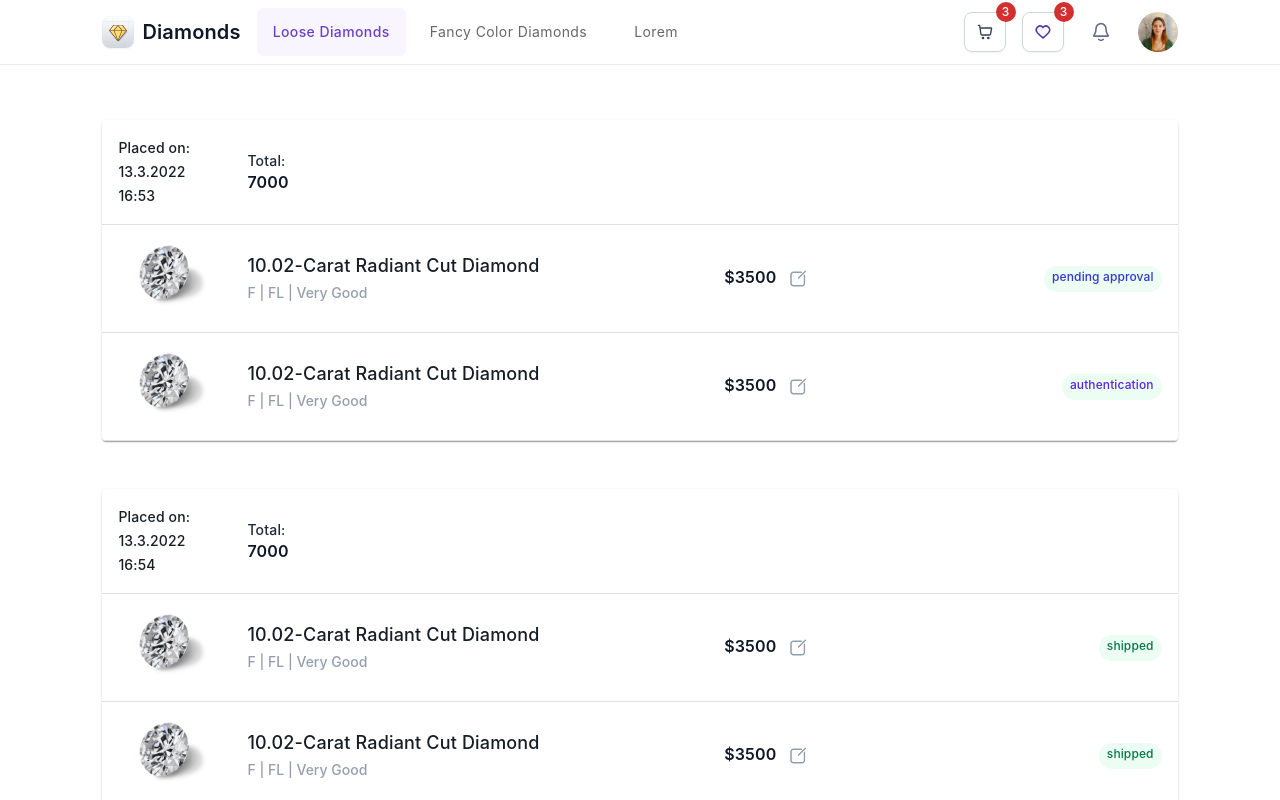
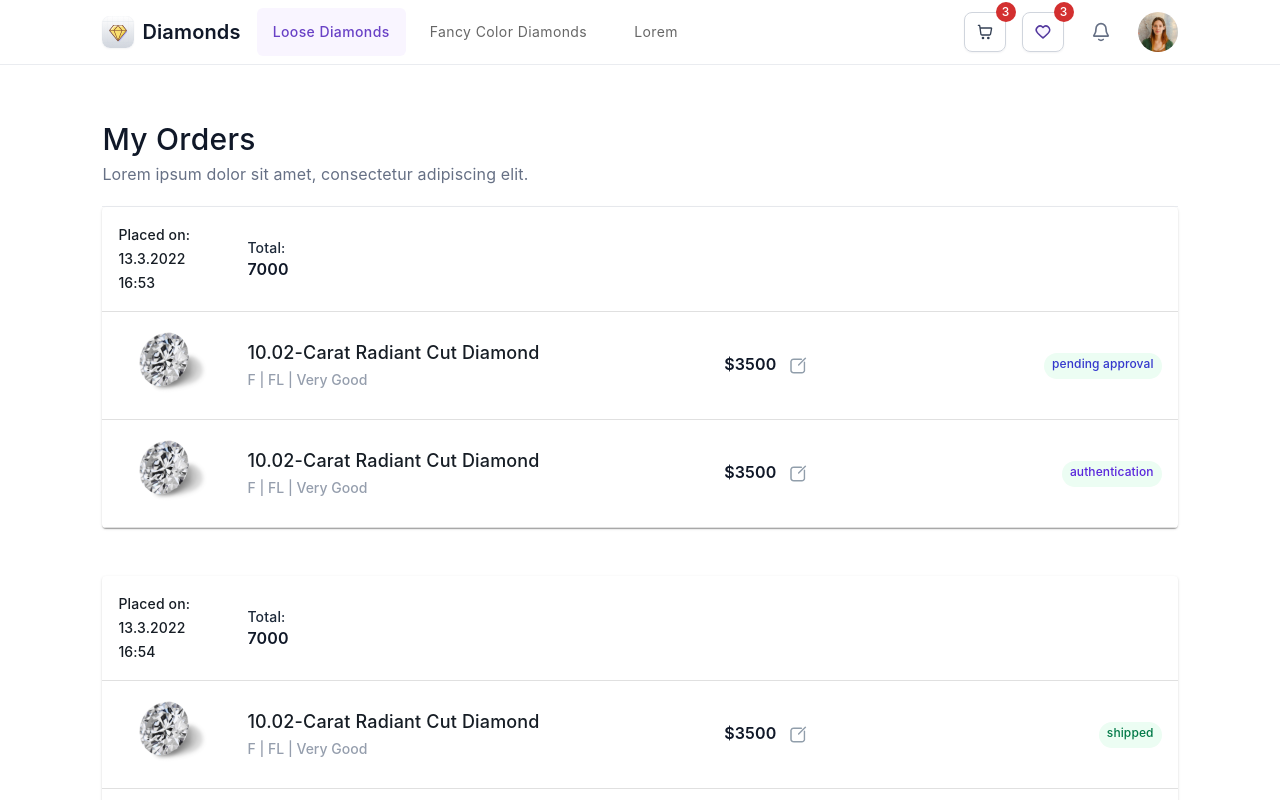
Before and after one commit to binyaalex/diamonds, a React (Create React App) app: page /myorders in a window 1280 px wide. Shown: the top 800 px of the page. Built offline with nearby package versions, Linux system fonts and the light colour scheme.

Commit message:
finished my order page

```diff
--- a/src/App.module.scss
+++ b/src/App.module.scss
@@ -11,6 +11,16 @@
   font-size: 30px !important;
   line-height: 38px !important;
   color: #101828;
+}
+
+.description {
+  font-weight: 400 !important;
+  font-size: 16px !important;
+  line-height: 24px !important;
+  color: #667085;
+  padding: 4px 0 20px;
+  border-bottom: 1px solid #EAECF0;
+  margin-bottom: 32px;
 }
 
 //filter
--- a/src/components/myOrders/MyOrders.js
+++ b/src/components/myOrders/MyOrders.js
@@ -1,3 +1,4 @@
+import MainTitle from '../repeat/MainTitle';
 import styles from './MyOrders.module.scss';
 
 import MyOrdersList from './MyOrdersList';
@@ -32,6 +33,10 @@ const ordersArr = [
 const MyOrders = () => {
     return (
         <>
+            <MainTitle
+                text='My Orders'
+                description='Lorem ipsum dolor sit amet, consectetur adipiscing elit.'
+            />
             <MyOrdersList orders={ordersArr} />
         </>
     )
--- /dev/null
+++ b/src/components/repeat/MainTitle.js
@@ -0,0 +1,20 @@
+import styles from '../../App.module.scss';
+import Typography from '@mui/material/Typography';
+
+const MainTitle = ({text, description}) => {
+
+    return (
+        <>
+            <Typography className={styles.mainTitle}>
+                {text}
+            </Typography>
+            {description?
+                <Typography className={styles.description}>
+                    {description}
+                </Typography>
+            : ""}
+        </>
+    )
+}
+
+export default MainTitle
```
